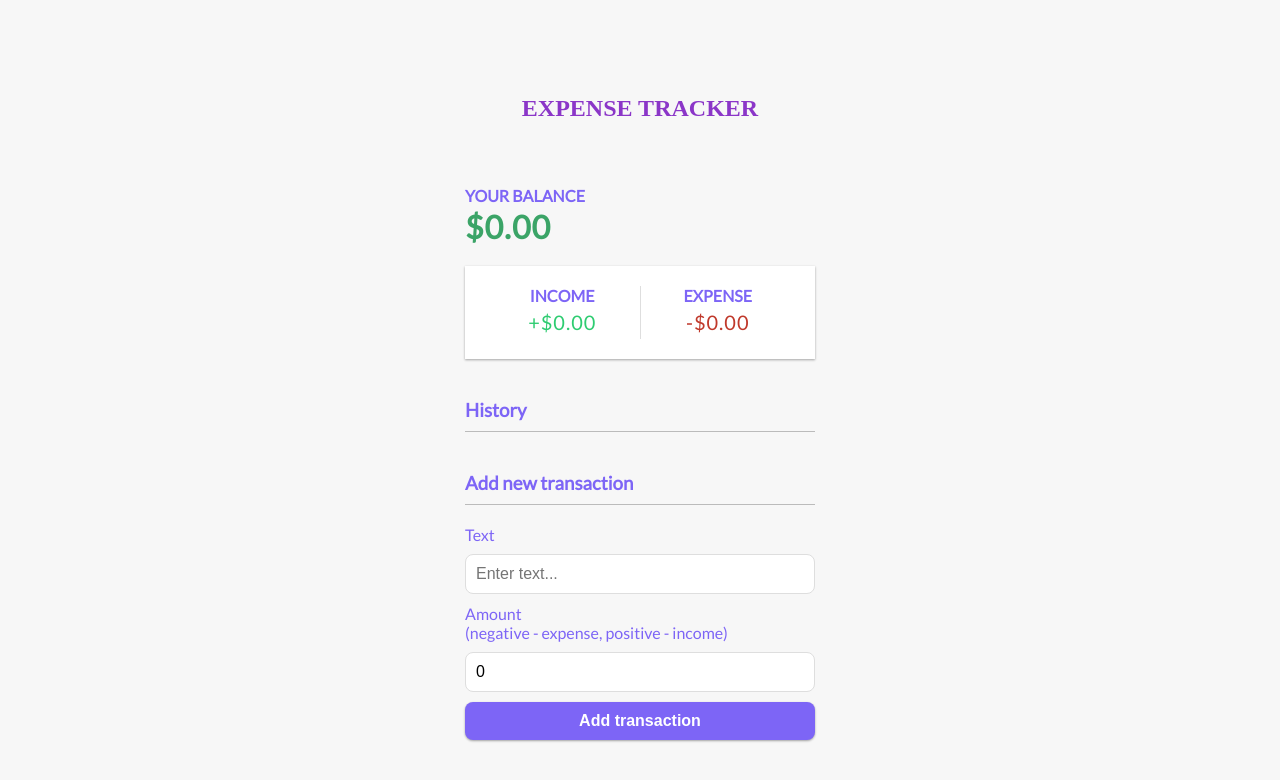
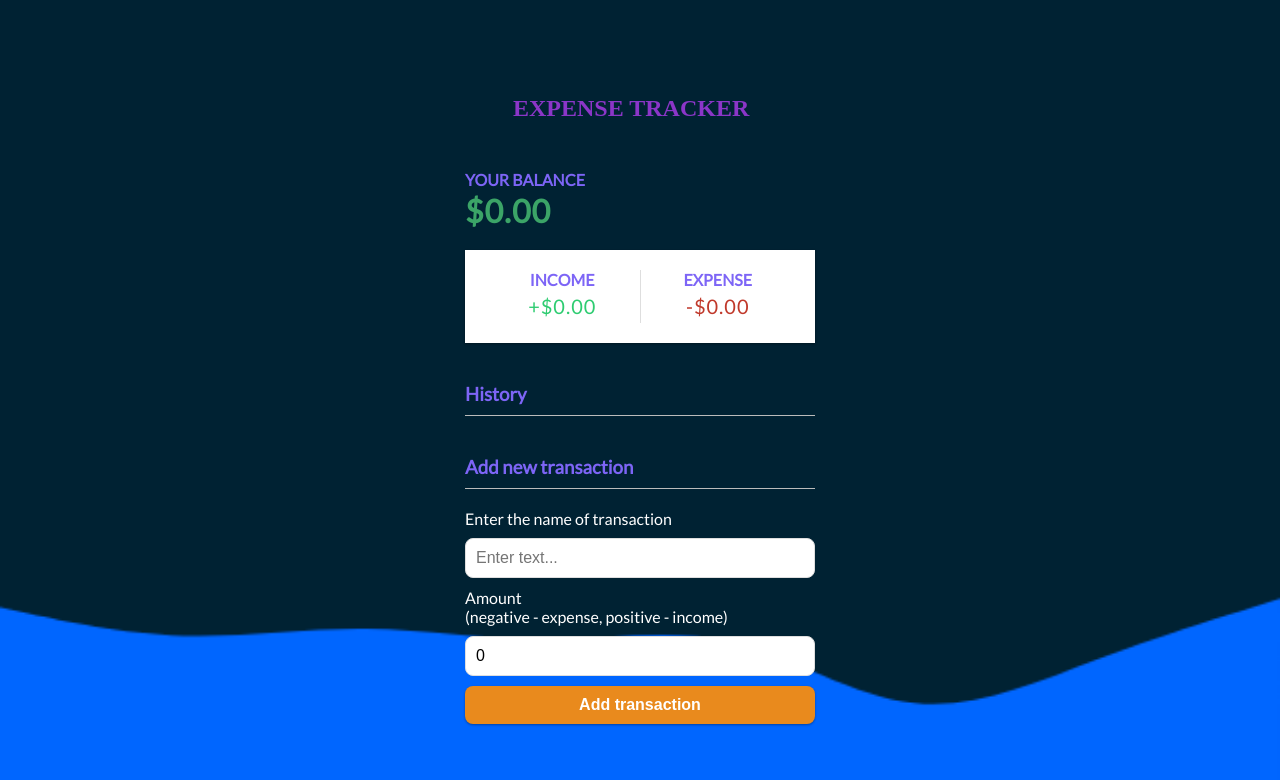
Before and after one commit to shivam-sharma7/Expense-Tracker, a React (Vite) app: page / in a window 1280 px wide. Shown: the top 780 px of the page. Built offline with nearby package versions, Linux system fonts and the light colour scheme.

Commit message:
add: style and require input

```diff
--- a/src/App.css
+++ b/src/App.css
@@ -12,6 +12,9 @@
 
 body {
   background-color: #f7f7f7;
+  background: url(/public/bg.png);
+  background-size: cover;
+
   display: flex;
   flex-direction: column;
   align-items: center;
@@ -33,7 +36,7 @@ h1 {
 }
 
 h2 {
-  margin: 4rem;
+  margin: 3rem;
   color: rgb(139, 54, 200);
   font-family: cursive;
 }
@@ -85,6 +88,7 @@ h4 {
 label {
   display: inline-block;
   margin: 10px 0;
+  color: #fff;
 }
 
 input[type='text'],
@@ -99,7 +103,7 @@ input[type='number'] {
 
 .btn {
   cursor: pointer;
-  background-color: #7d65f6;
+  background-color: #e98a1d;
   box-shadow: var(--box-shadow);
   color: #fff;
   border: 0;
--- a/src/components/AddTransaction.jsx
+++ b/src/components/AddTransaction.jsx
@@ -27,12 +27,12 @@ import { GlobalContext } from "../context/GlobalState"
       <h3>Add new transaction</h3>
       <form onSubmit={onSubmit}>
         <div className="form-control">
-          <label htmlFor="text">Text</label>
-          <input type="text" value={text} onChange={(e) => setText(e.target.value)} placeholder="Enter text..." />
+          <label htmlFor="text">Enter the name of transaction</label>
+          <input type="text" value={text} onChange={(e) => setText(e.target.value)} placeholder="Enter text..." required />
         </div>
         <div className="form-control">
           <label htmlFor="amount">Amount <br />(negative - expense, positive - income)</label>
-          <input type="number" value={amount} onChange={(e) => setAmount(e.target.value)} placeholder="Enter amount..." />
+          <input type="number" value={amount} onChange={(e) => setAmount(e.target.value)} placeholder="Enter amount..." required />
         </div>
         <button className="btn">Add transaction</button>
       </form>
```
